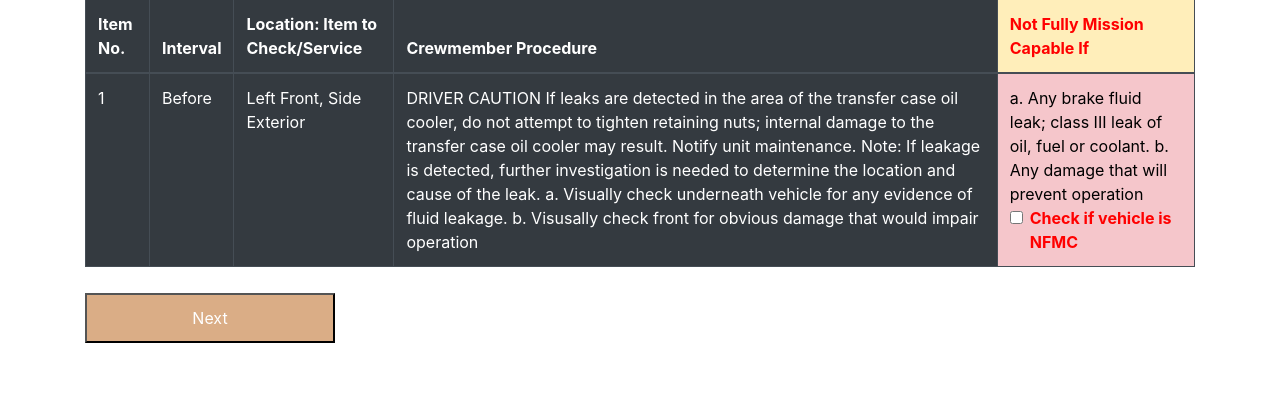
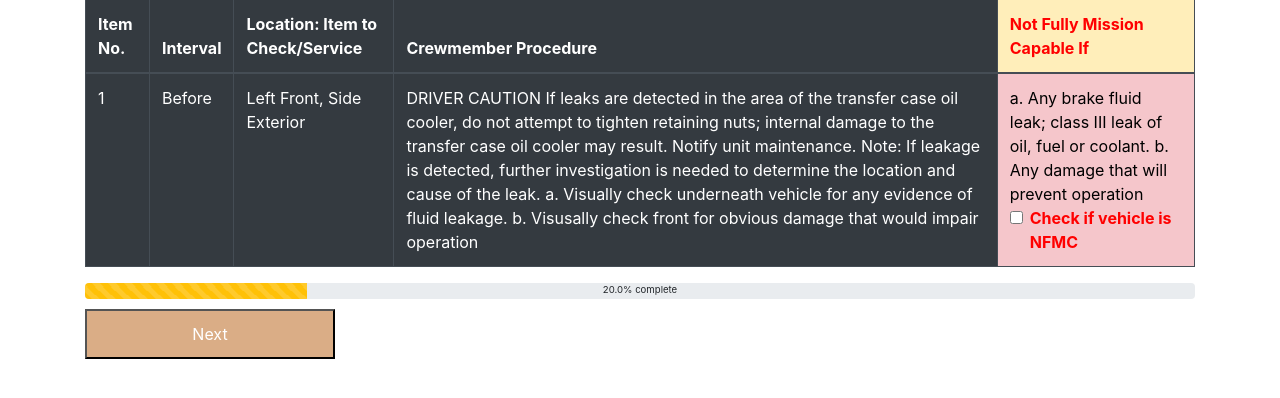
Before and after one commit to xarielx/DjangoIpmcs, a Django app: page /training_manual/1/ in a window 1280 px wide. Shown: the part 63-461 px from the top of the page. Run offline with Django 3.2, Linux system fonts and the light colour scheme; a user stored in the database is signed in; data comes from the database, SQL or seed files in the repository; some libraries are stand-ins or nearby versions.

Commit message:
Progress bar prototype added

```diff
--- a/src/training_manuals/templates/training_manuals/tm.html
+++ b/src/training_manuals/templates/training_manuals/tm.html
@@ -25,11 +25,13 @@
   </tbody>
 </table>
 
+<div class="progress position-relative">
+<div class="progress-bar bg-warning progress-bar-striped progress-bar-animated" role="progressbar" aria-valuenow="75" aria-valuemin="0" aria-valuemax="100" style="width: {{ y }}%"></div>
+<small class="justify-content-center d-flex position-absolute w-100">{{ y }}% complete</small>
+</div>
 <button style="background-color: #daad86;color: white;width: 250px;height:50px;margin-top: 10px" onclick="submitPoll(id);" id="myButton" class="float-left submit-button" >Next</button>
 
 <script>
-
-
 function submitPoll(id){
     document.getElementById("myButton").disabled = true;
     setTimeout(function(){alert('You need to complete this task in 2 minutes, not less')},300);
--- a/src/training_manuals/views.py
+++ b/src/training_manuals/views.py
@@ -21,9 +21,12 @@ def training_manual_view(request):
 def tm_detail_view(request, id):
     obj = get_object_or_404(Training_Manual, id=id)
     obj1 = Training_Manual.objects.get(pk=id+1)
+    x = Training_Manual.objects.get(pk=id).id
+    y = (x / 5) * 100;
     queryset = Training_Manual.objects.all()
     context = {
         "object": obj,
-        "object_list": obj1
+        "object_list": obj1 ,
+        "y": y
     }
     return render(request, "training_manuals/tm.html", context)
```
